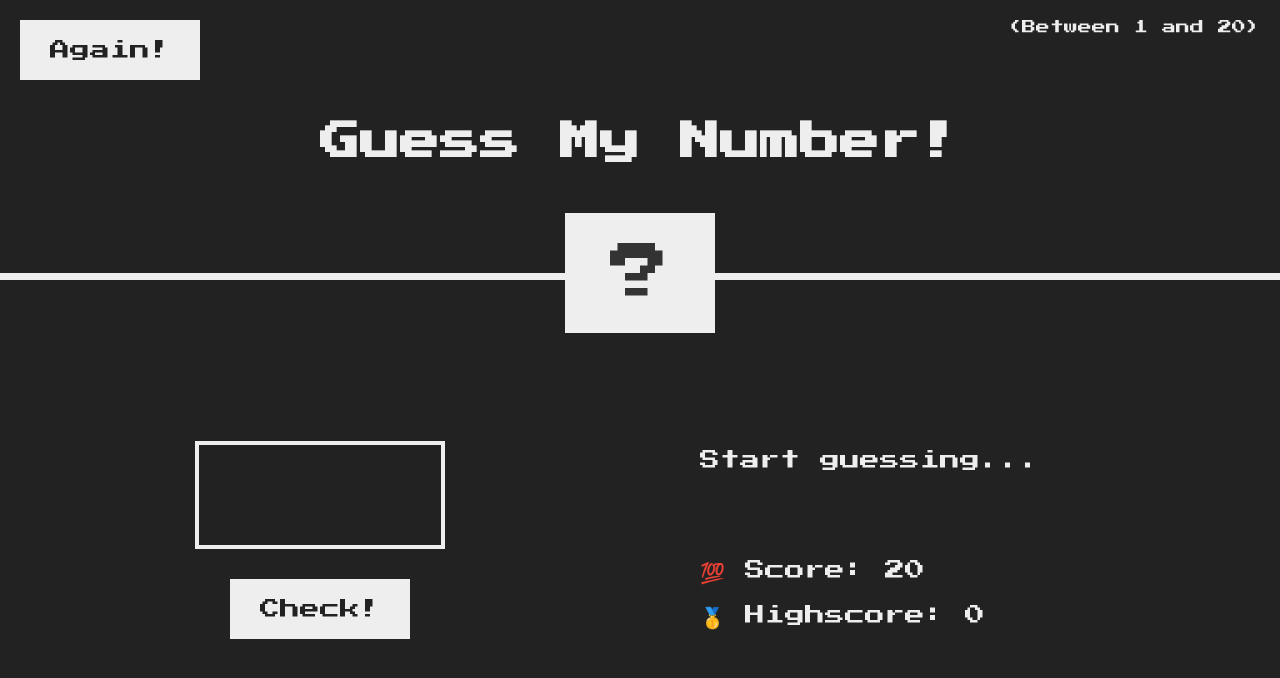
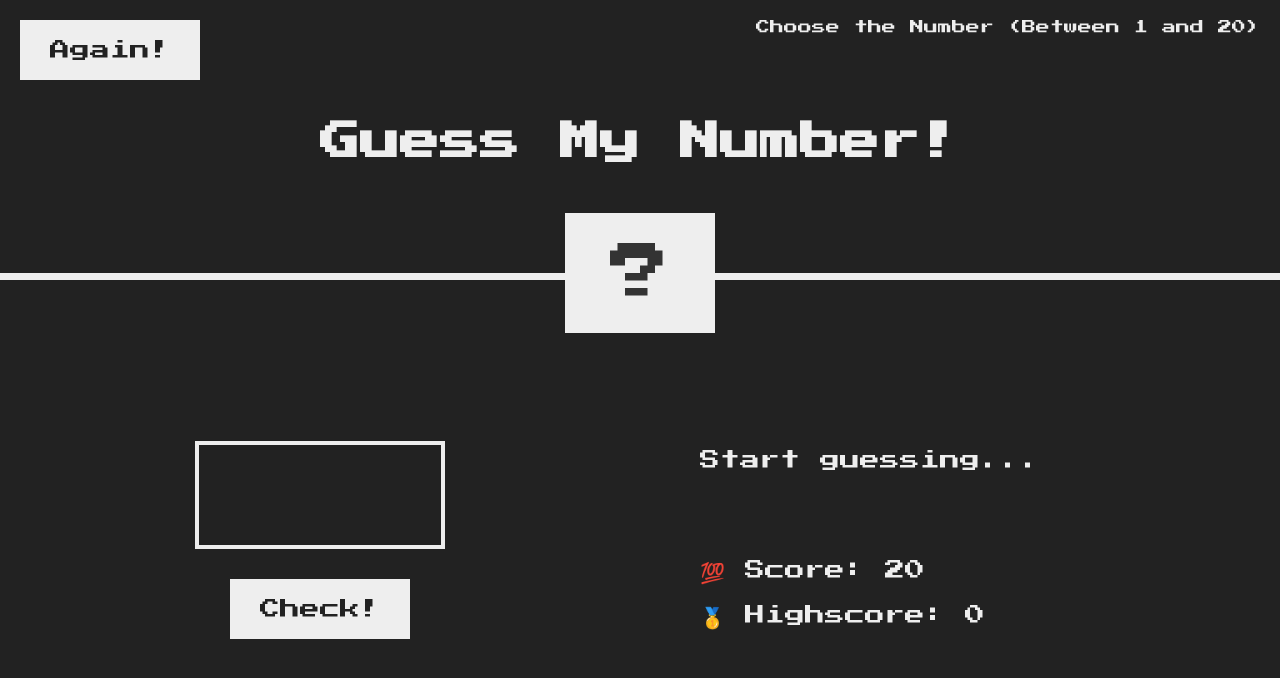
Before and after one commit to vraval13/Guess_My_Number, a plain HTML site: page final/index.html in a window 1280 px wide. Drawn offline with Linux system fonts and the light colour scheme.

Commit message:
Update index.html

```diff
--- a/final/index.html
+++ b/final/index.html
@@ -10,7 +10,7 @@
   <body>
     <header>
       <h1>Guess My Number!</h1>
-      <p class="between">(Between 1 and 20)</p>
+      <p class="between"> Choose the Number (Between 1 and 20)</p>
       <button class="btn again">Again!</button>
       <div class="number">?</div>
     </header>
```
